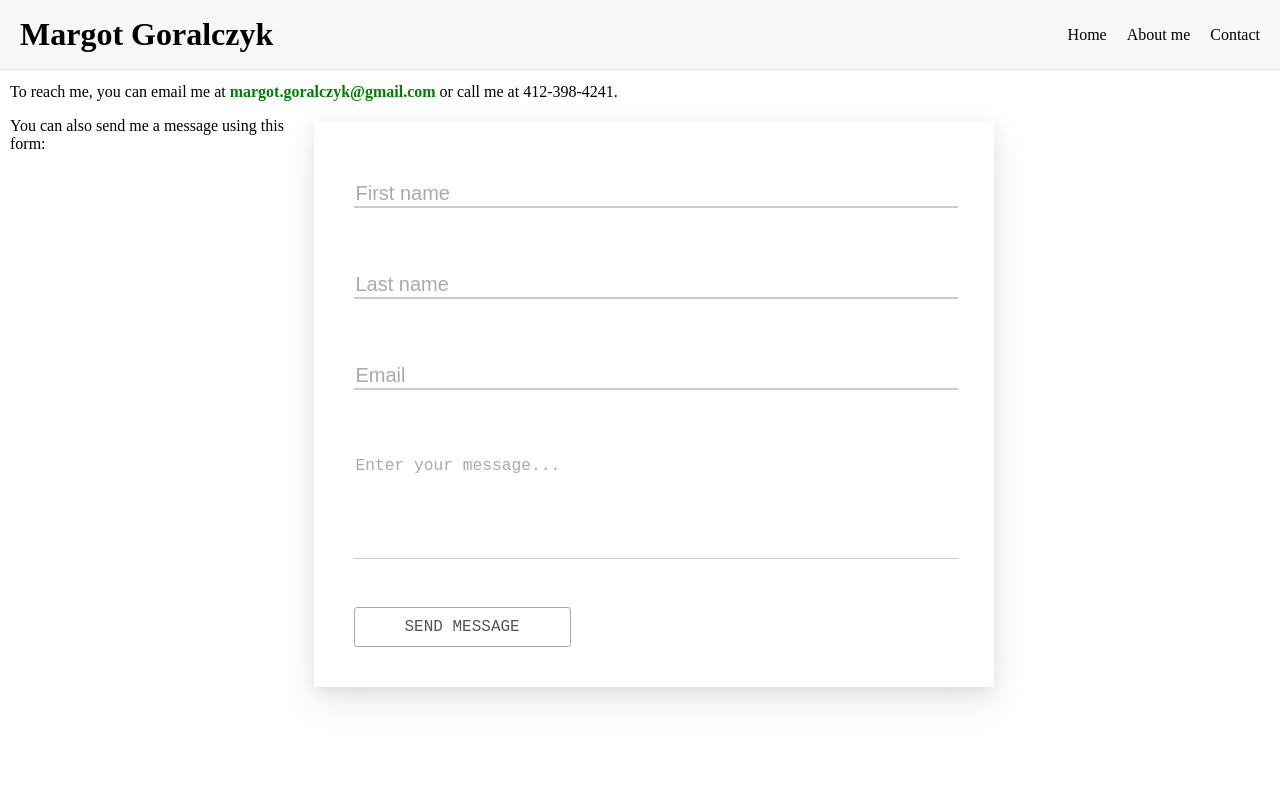
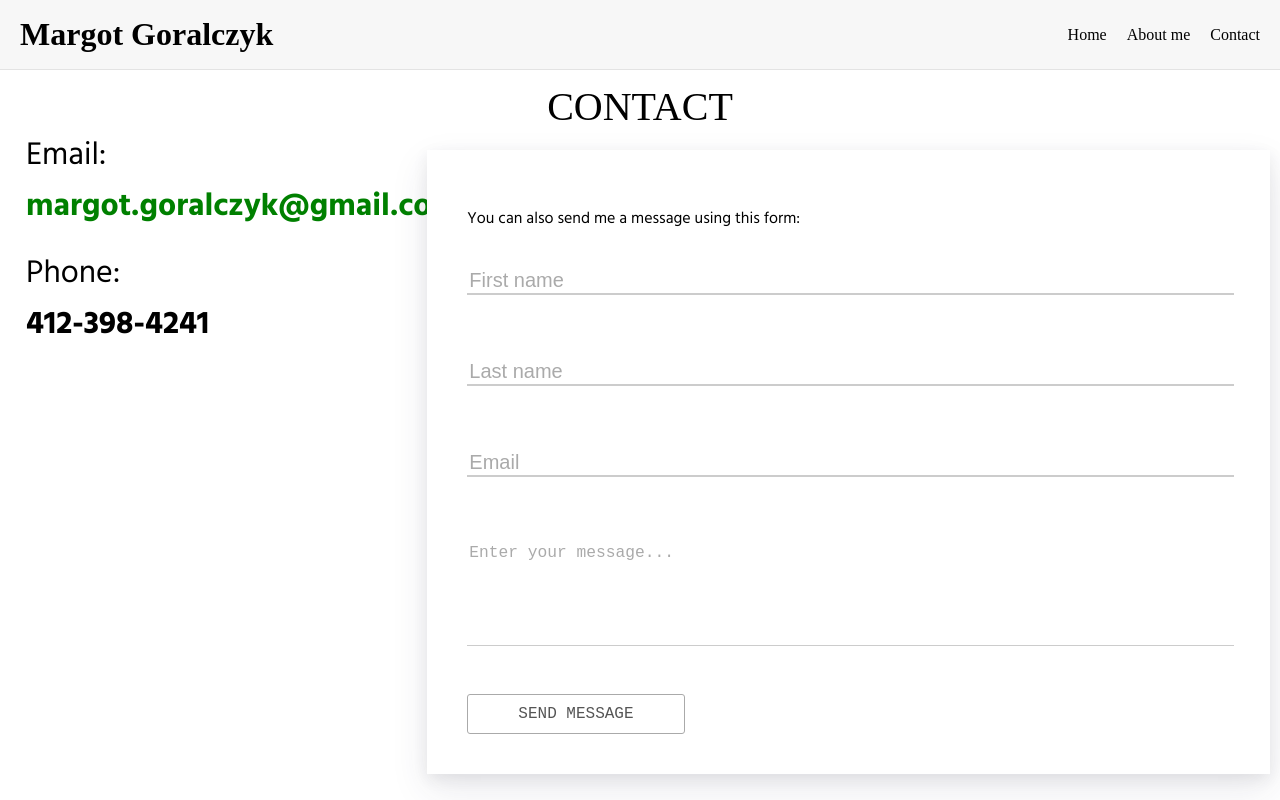
Before and after one commit to pamunev/margot-therapist-website, a React (Create React App) app: page /contact in a window 1280 px wide. Built offline with nearby package versions, Linux system fonts and the light colour scheme.

Commit message:
Styled contact form.

```diff
--- a/public/index.html
+++ b/public/index.html
@@ -15,6 +15,12 @@
       user's mobile device or desktop. See https://developers.google.com/web/fundamentals/web-app-manifest/
     -->
     <link rel="manifest" href="%PUBLIC_URL%/manifest.json" />
+    <link rel="preconnect" href="https://fonts.googleapis.com" />
+    <link rel="preconnect" href="https://fonts.gstatic.com" crossorigin />
+    <link
+      href="https://fonts.googleapis.com/css2?family=Hind:wght@300;400;500;600;700&family=Manrope:wght@200..800&display=swap"
+      rel="stylesheet"
+    />
     <!--
       Notice the use of %PUBLIC_URL% in the tags above.
       It will be replaced with the URL of the `public` folder during the build.
--- a/src/index.css
+++ b/src/index.css
@@ -34,6 +34,33 @@
   font-weight: bold;
 }
 
+.contact-text {
+  width: 22.5%;
+  display: flex;
+  flex-direction: column;
+  align-items: top;
+  justify-content: left;
+  flex: 1;
+  font-size: 32px;
+  font-family: "Hind";
+  margin-left: 1rem;
+}
+
+.contact-title {
+  display: flex;
+  justify-content: center;
+  font-size: 40px;
+  text-transform: uppercase;
+}
+
+.contact-category {
+}
+
+.contact-info {
+  font-weight: bold;
+  margin-bottom: 1rem;
+}
+
 /*-----Contact Form-----*/
 
 .button {
@@ -66,6 +93,7 @@
   margin-top: 20px;
   margin-bottom: 20px;
   margin-left: 20px;
+  flex: 2;
 }
 
 /* if I decide to go with the focused conditional selector
@@ -152,16 +180,12 @@
   border-radius: 0%;
 }
 
-.contact-text {
-  width: 22.5%;
-  display: flex;
-  flex-direction: column;
-  align-items: top;
-  justify-content: left;
+textarea {
+  resize: none;
 }
 
-textarea {
-  resize: none;
+.form-header {
+  font-family: "Hind";
 }
 
 /*-----Header-----*/
--- a/src/routes/contact.jsx
+++ b/src/routes/contact.jsx
@@ -37,19 +37,23 @@
 
   return (
     <div className="contact-page">
-      <div>
-        To reach me, you can email me at{" "}
-        <a href="mailto:margot.goralczyk@gmail.com">
-          margot.goralczyk@gmail.com
-        </a>{" "}
-        or call me at 412-398-4241.
-      </div>
+      <div className="contact-title">Contact</div>
       <div className="cont-container-form">
         <div className="contact-text">
-          <p>You can also send me a message using this form:</p>
+          <div className="contact-category">Email:</div>
+          <div className="contact-info">
+            <a href="mailto:margot.goralczyk@gmail.com">
+              margot.goralczyk@gmail.com
+            </a>
+          </div>
+          <div className="contact-category">Phone:</div>
+          <div className="contact-info">412-398-4241</div>
         </div>
         <div className="container-form">
           <Form ref={form} onSubmit={sendEmail} action="" className="form">
+            <p className="form-header">
+              You can also send me a message using this form:
+            </p>
             <div className={`form-group ${focused ? "focused" : ""}`}>
               <label htmlFor="first_name" className="form-label">
                 First name:
```
